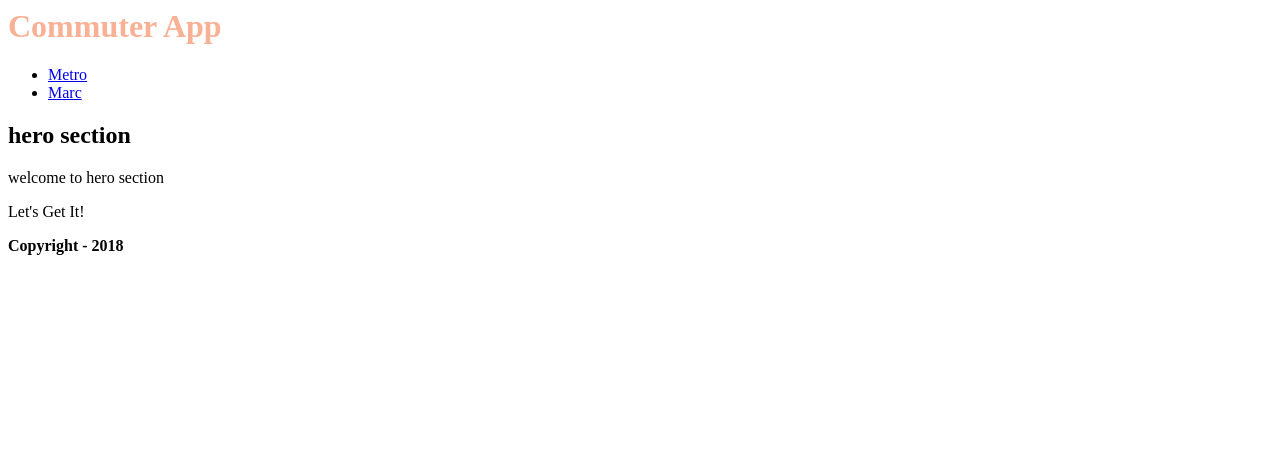
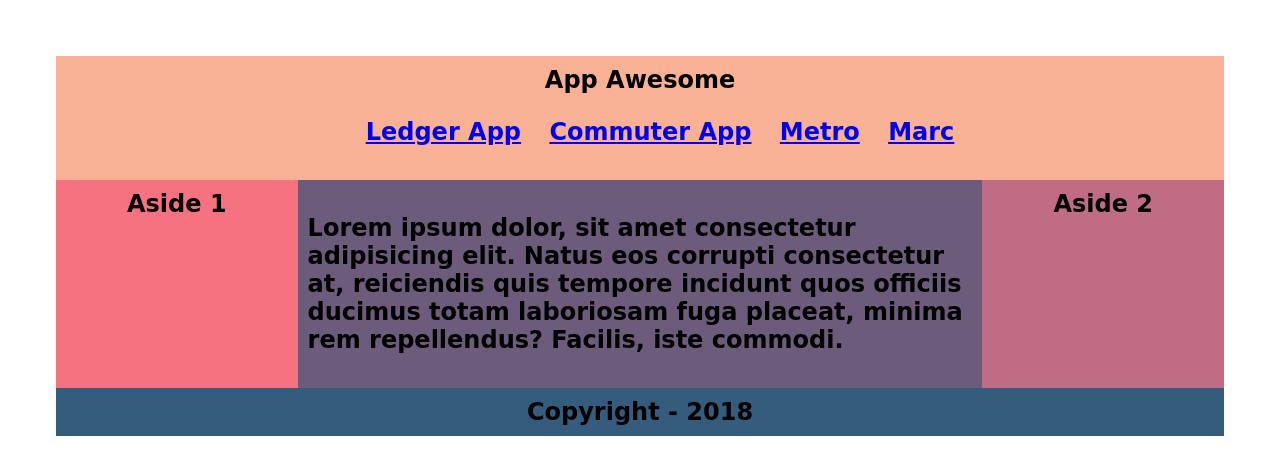
Before and after one commit to songki523/simple-web, a website: page index.html in a window 1280 px wide. Drawn offline with Linux system fonts and the light colour scheme; a web font is replaced by a local one.

Commit message:
Implemented Flex box

```diff
--- /dev/null
+++ b/assets/scss/partials/_aside.scss
@@ -0,0 +1,6 @@
+.aside-1{
+    background: $pink;
+}
+.aside-2{
+    background: $burgendy;
+}
--- a/assets/scss/partials/_base.scss
+++ b/assets/scss/partials/_base.scss
@@ -0,0 +1,29 @@
+body {
+    font-family: $korean;
+    font-size: x-large;
+    padding: 2em;
+}
+
+.wrapper {
+    display: flex;
+    flex-flow: row wrap;
+    font-weight: bold;
+    text-align: center;
+}
+
+.wrapper > * {
+    padding: 10px;
+    flex: 1 100%;
+}
+
+@media all and (min-width: $medium) {
+    .aside {flex: 1 0 0;}
+}
+
+@media all and (min-width: $large) {
+    .main       {flex: 3 0px; }
+    .aside-1    {order: 1; }
+    .main       {order: 2; }
+    .aside-2    {order: 3; }
+    .footer     {order: 4; }
+}
--- a/assets/scss/partials/_footer.scss
+++ b/assets/scss/partials/_footer.scss
@@ -0,0 +1,3 @@
+.footer {
+    background-color: $navy;
+}
--- a/assets/scss/partials/_header.scss
+++ b/assets/scss/partials/_header.scss
@@ -1,3 +1,3 @@
-h1 {
-    color: $peach
+.header {
+    background-color: $peach;
 }
--- a/assets/scss/partials/_layout.scss
+++ b/assets/scss/partials/_layout.scss
@@ -0,0 +1,19 @@
+.main{
+    text-align: left;
+    background: $purple;
+}
+
+nav {
+    ul {
+        list-style: none;
+    }
+    li {
+        display: inline-block;
+    }
+    a {
+        padding: 0 10px;
+        &:hover {
+            color:$navy;
+        }
+    }
+}
--- a/assets/scss/partials/_variables.scss
+++ b/assets/scss/partials/_variables.scss
@@ -1,5 +1,14 @@
+//Color Palette
 $peach:      #F8B195;
 $pink:       #F67280;
 $burgendy:   #C06C84;
 $purple:     #6C5B7B;
 $navy:       #355C7D;
+
+//Fonts
+$korean:    'Cute Font', cursive;
+$english:   'Roboto', sans-serif;
+
+//Screen Size
+$large:     '800px';
+$medium:    '600px';
--- a/assets/scss/style.scss
+++ b/assets/scss/style.scss
@@ -1,5 +1,7 @@
+@import url('https://fonts.googleapis.com/css?family=Cute+Font|Roboto');
 @import 'partials/variables';
 @import 'partials/base';
+@import 'partials/aside';
 @import 'partials/footer';
 @import 'partials/header';
 @import 'partials/layout';
--- a/index.html
+++ b/index.html
@@ -5,33 +5,38 @@
     </head>
 
     <body>
-        <div class="site-container">
-            <header class="site-header">
-                <div class="site-branding">
-                    <h1 class="site-title">Commuter App</h1>
-                </div>
+        <div class="wrapper">
+            <!-- Header -->
+            <header class="header">
+                App Awesome
                 <nav class="header-nav">
                     <ul>
+                        <li><a href="#">Ledger App</a></li>
+                        <li><a href="#">Commuter App</a></li>
                         <li><a target="_blank" href="https://www.wmata.com/js/nexttrain/nexttrain.html#A02|Farragut%20North">Metro</a></li>
                         <li><a target="_blank" href="http://www.marctracker.com/PublicView/status.jsp">Marc</a></li>
                     </ul>
                 </nav>
             </header>
+
+            <!-- Article -->
+            <article class="main">
+                <p>
+                    Lorem ipsum dolor, sit amet consectetur adipisicing elit. Natus eos corrupti consectetur at, reiciendis
+                    quis tempore incidunt quos officiis ducimus totam laboriosam fuga placeat, minima rem repellendus?
+                    Facilis, iste commodi.
+                </p>
+            </article>
+
+            <!-- Aside -->
+            <aside class="aside aside-1">Aside 1</aside>
+            <aside class="aside aside-2">Aside 2</aside>
+
+            <!-- footer -->
+            <footer class="footer">
+                    <b>Copyright - 2018</b>
+            </footer>
         </div>
-        <!-- end of header -->
-
-        <section class="hero">
-            <div class="wrap">
-                <h2>hero section</h2>
-                <p>welcome to hero section</p>
-                <p><a class="button">Let's Get It!</a></p>
-            </div>
-        </section>
-
-        <!-- footer -->
-        <footer>
-                <b>Copyright - 2018</b>
-        </footer>
     </body>
 
     <script type="text/javascript" src="js/script.js"></script>
```
Also changed, not shown: Readme.md, css/style.css, 1 other file.
